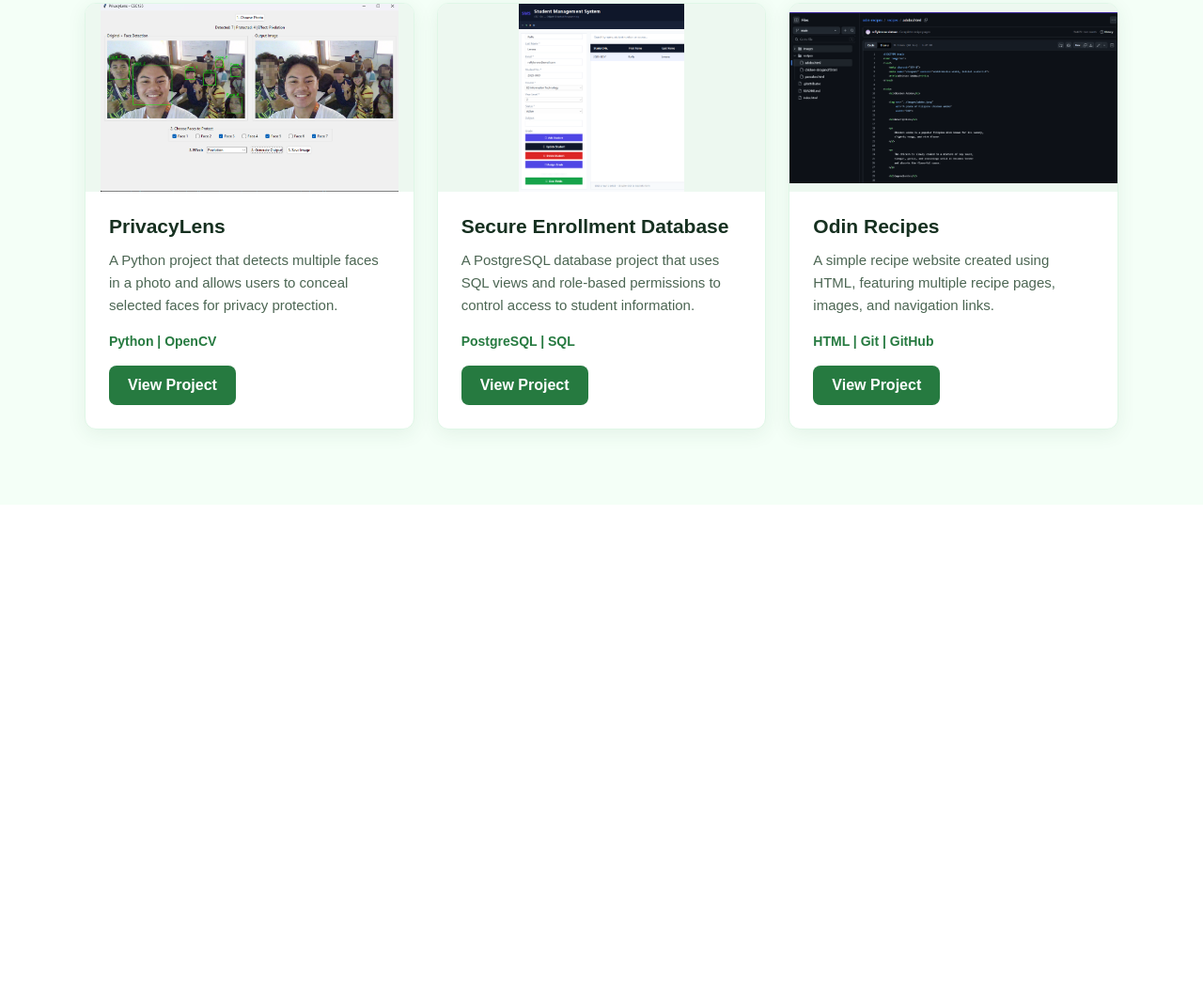
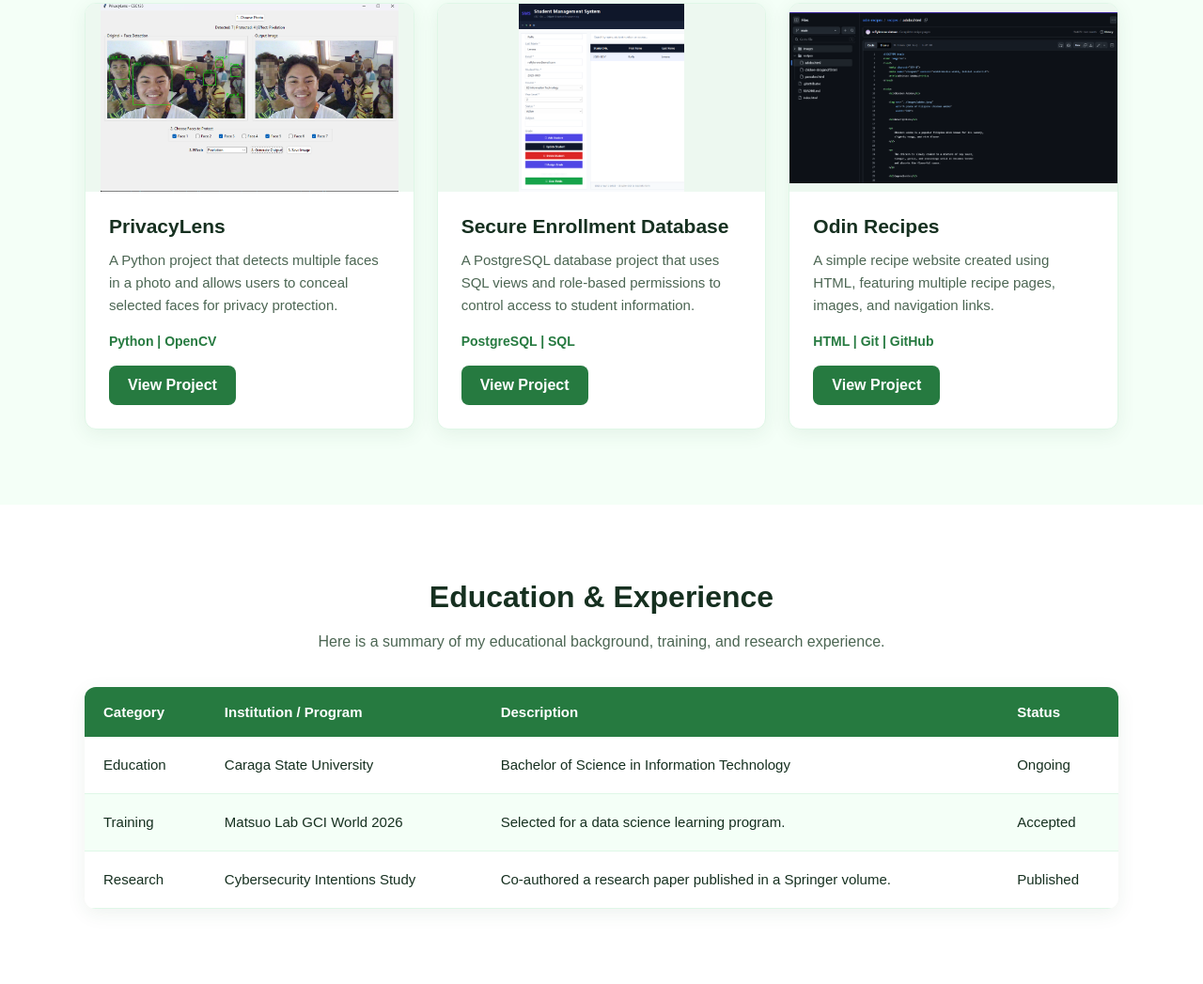
Before and after one commit to raffylerona-dataan/progressive-portfolio, a plain HTML site: page index.html in a window 1280 px wide. Shown: the part 2115-3162 px from the top of the page at 94% size. Before the commit the page ends 2652 px from the top, so only its background shows below. Drawn offline with Linux system fonts and the light colour scheme.

Commit message:
Add education and experience table

```diff
--- a/index.html
+++ b/index.html
@@ -201,6 +201,69 @@
 
     </section>
 
+    <!-- EDUCATION AND EXPERIENCE SECTION -->
+    <section id="experience" class="experience">
+
+        <h2>Education & Experience</h2>
+
+        <p class="experience-intro">
+            Here is a summary of my educational background,
+            training, and research experience.
+        </p>
+
+        <div class="table-container">
+
+            <table class="experience-table">
+
+                <thead>
+                    <tr>
+                        <th>Category</th>
+                        <th>Institution / Program</th>
+                        <th>Description</th>
+                        <th>Status</th>
+                    </tr>
+                </thead>
+
+                <tbody>
+
+                    <tr>
+                        <td>Education</td>
+                        <td>Caraga State University</td>
+                        <td>
+                            Bachelor of Science in Information
+                            Technology
+                        </td>
+                        <td>Ongoing</td>
+                    </tr>
+
+                    <tr>
+                        <td>Training</td>
+                        <td>Matsuo Lab GCI World 2026</td>
+                        <td>
+                            Selected for a data science
+                            learning program.
+                        </td>
+                        <td>Accepted</td>
+                    </tr>
+
+                    <tr>
+                        <td>Research</td>
+                        <td>Cybersecurity Intentions Study</td>
+                        <td>
+                            Co-authored a research paper
+                            published in a Springer volume.
+                        </td>
+                        <td>Published</td>
+                    </tr>
+
+                </tbody>
+
+            </table>
+
+        </div>
+
+    </section>
+
 
 </body>
 
--- a/style.css
+++ b/style.css
@@ -325,3 +325,88 @@ body {
     background-color: #195d2f;
     transform: translateY(-2px);
 }
+
+
+/* EDUCATION AND EXPERIENCE SECTION */
+
+.experience {
+    padding: 80px 20px;
+    background-color: white;
+    text-align: center;
+}
+
+.experience h2 {
+    font-size: 32px;
+    color: #163020;
+    margin-bottom: 15px;
+}
+
+.experience-intro {
+    color: #4c6653;
+    font-size: 16px;
+    line-height: 1.7;
+    margin-bottom: 35px;
+}
+
+
+/* RESPONSIVE TABLE CONTAINER */
+
+.table-container {
+    max-width: 1100px;
+    margin: 0 auto;
+
+    overflow-x: auto;
+
+    border-radius: 12px;
+    box-shadow: 0 5px 20px rgba(34, 94, 54, 0.08);
+}
+
+
+/* TABLE DESIGN */
+
+.experience-table {
+    width: 100%;
+    min-width: 650px;
+    border-collapse: collapse;
+    text-align: left;
+    background-color: white;
+}
+
+
+/* TABLE HEADERS */
+
+.experience-table th {
+    background-color: #267a40;
+    color: white;
+
+    padding: 18px 20px;
+    font-size: 15px;
+    font-weight: bold;
+}
+
+
+/* TABLE DATA CELLS */
+
+.experience-table td {
+    padding: 18px 20px;
+
+    color: #163020;
+    font-size: 15px;
+    line-height: 1.6;
+
+    border-bottom: 1px solid #dff7e7;
+}
+
+
+/* ALTERNATING ROW COLORS */
+
+.experience-table tbody tr:nth-child(even) {
+    background-color: #f4fff7;
+}
+
+
+/* ROW HOVER EFFECT */
+
+.experience-table tbody tr:hover {
+    background-color: #dff7e7;
+}
```
